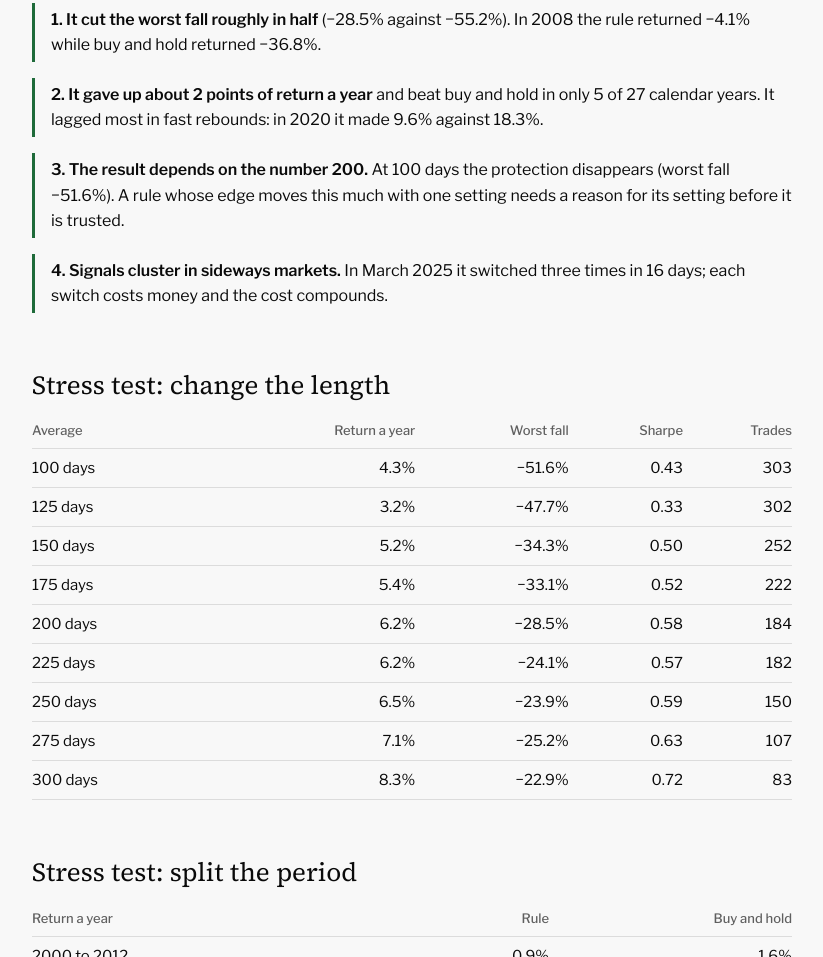
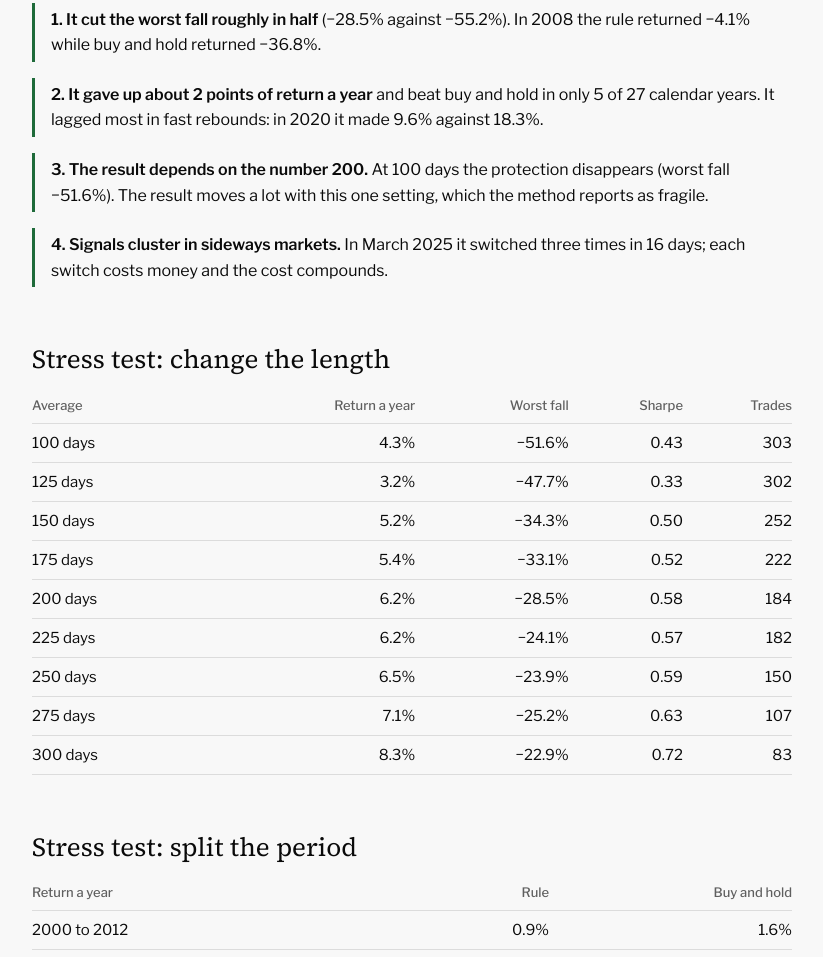
Before and after one commit to orcajae/backtest, a plain HTML site: page sample-report.html in a window 1280 px wide. Shown: the part 1460-2417 px from the top of the page, without its empty margins (228-1051 px from the left). Drawn offline with nearby package versions, Linux system fonts and the light colour scheme.

Commit message:
Refund window 7 days; neutral wording in sample report finding 3

```diff
--- a/sample-report.html
+++ b/sample-report.html
@@ -64,7 +64,7 @@ ul{padding-left:20px} li{margin:4px 0}
 <h2>Findings</h2>
 <div class="find"><p><b>1. It cut the worst fall roughly in half</b> (&minus;28.5% against &minus;55.2%). In 2008 the rule returned &minus;4.1% while buy and hold returned &minus;36.8%.</p></div>
 <div class="find"><p><b>2. It gave up about 2 points of return a year</b> and beat buy and hold in only 5 of 27 calendar years. It lagged most in fast rebounds: in 2020 it made 9.6% against 18.3%.</p></div>
-<div class="find"><p><b>3. The result depends on the number 200.</b> At 100 days the protection disappears (worst fall &minus;51.6%). A rule whose edge moves this much with one setting needs a reason for its setting before it is trusted.</p></div>
+<div class="find"><p><b>3. The result depends on the number 200.</b> At 100 days the protection disappears (worst fall &minus;51.6%). The result moves a lot with this one setting, which the method reports as fragile.</p></div>
 <div class="find"><p><b>4. Signals cluster in sideways markets.</b> In March 2025 it switched three times in 16 days; each switch costs money and the cost compounds.</p></div>
 
 <h2>Stress test: change the length</h2>
```
Also changed, not shown: terms.html (+1 -1 lines), 1 other file.
